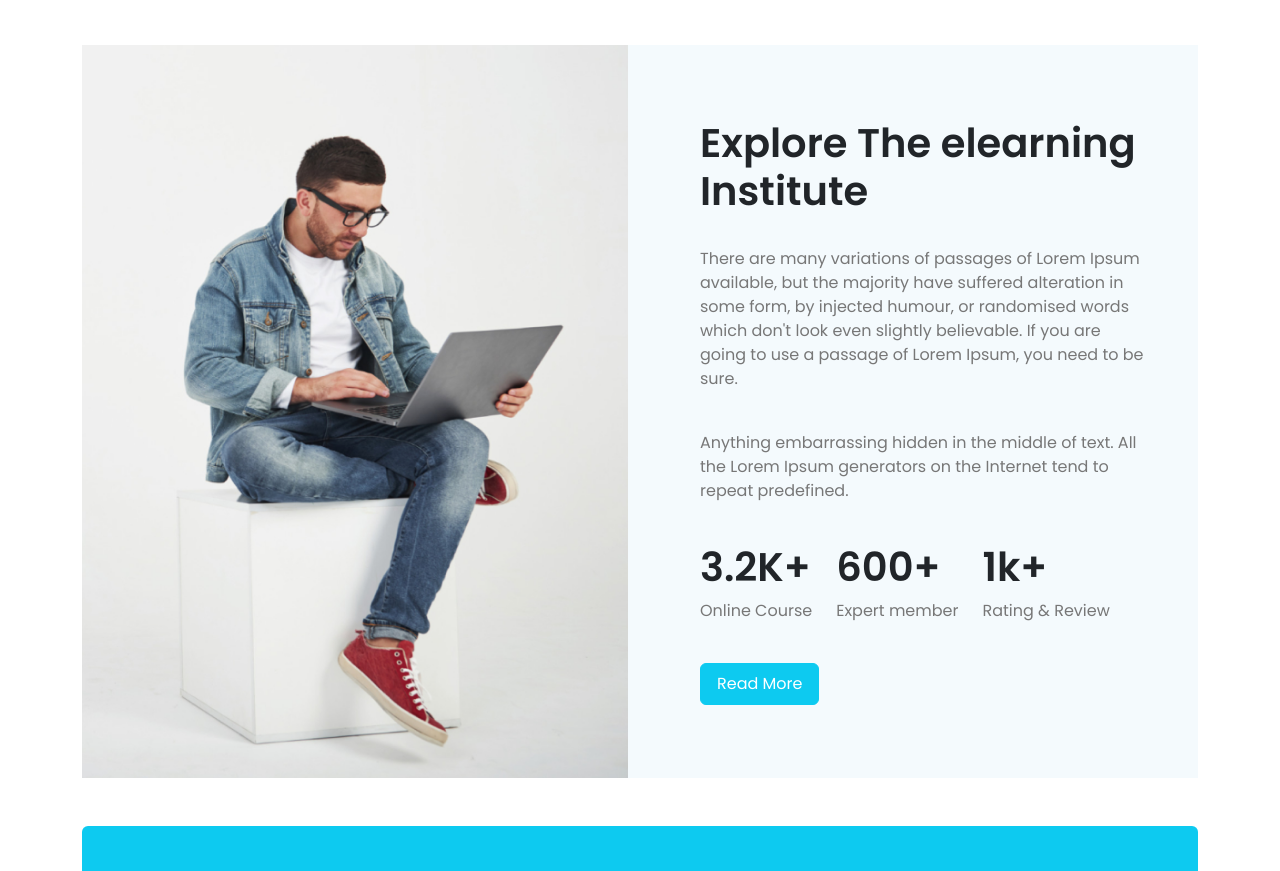
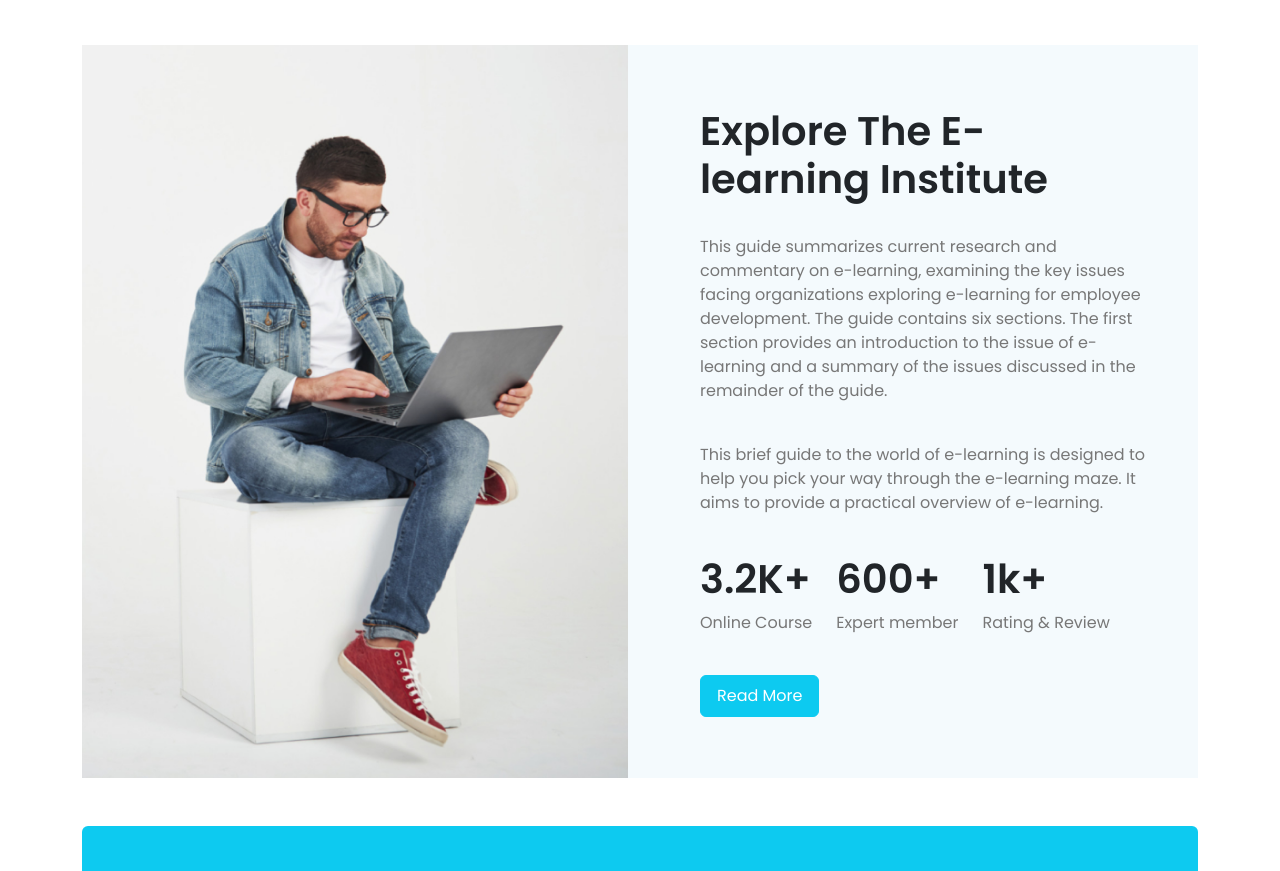
Before and after one commit to sadikware/careerlend, a plain HTML site: page index.html in a window 1280 px wide. Shown: the part 1519-2390 px from the top of the page. Drawn offline with nearby package versions, Linux system fonts and the light colour scheme.

Commit message:
overview section text channged

```diff
--- a/index.html
+++ b/index.html
@@ -52,10 +52,10 @@
                 <a class="nav-link" href="#">Deals</a>
               </li>
               <li class="nav-item px-4">
-                <a class="nav-link">Success</a>
+                <a class="nav-link" href="#">Success</a>
               </li>
               <li class="nav-item px-4">
-                <a class="nav-link">About</a>
+                <a class="nav-link" href="#">About</a>
               </li>
             </ul>
             <div class="px-4">
@@ -383,18 +383,19 @@
                 <div
                   class="p-5 h-100 d-flex flex-column justify-content-center gap-4"
                 >
-                  <h1>Explore The elearning Institute</h1>
+                  <h1>Explore The E-learning Institute</h1>
                   <p>
-                    There are many variations of passages of Lorem Ipsum
-                    available, but the majority have suffered alteration in some
-                    form, by injected humour, or randomised words which don't
-                    look even slightly believable. If you are going to use a
-                    passage of Lorem Ipsum, you need to be sure.
+                    This guide summarizes current research and commentary on
+                    e-learning, examining the key issues facing organizations
+                    exploring e-learning for employee development. The guide
+                    contains six sections. The first section provides an
+                    introduction to the issue of e-learning and a summary of the
+                    issues discussed in the remainder of the guide.
                   </p>
                   <p>
-                    Anything embarrassing hidden in the middle of text. All the
-                    Lorem Ipsum generators on the Internet tend to repeat
-                    predefined.
+                    This brief guide to the world of e-learning is designed to
+                    help you pick your way through the e-learning maze. It aims
+                    to provide a practical overview of e-learning.
                   </p>
                   <div class="d-flex flex-wrap gap-4">
                     <div>
```
